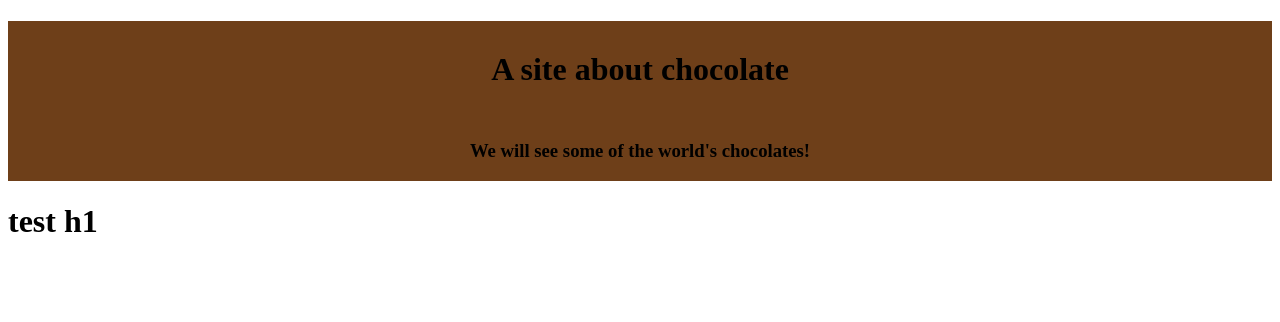
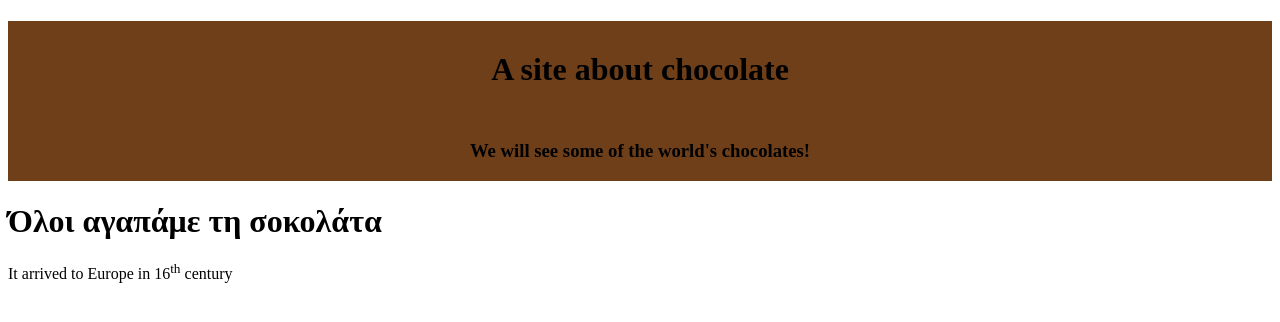
Before and after one commit to CeSeWo-LT/GitTest, a plain HTML site: page index.html in a window 1280 px wide. Drawn offline with Linux system fonts and the light colour scheme.

Commit message:
Fourth commit. Adding paragraph in index.html on GitHub

```diff
--- a/index.html
+++ b/index.html
@@ -15,7 +15,8 @@
         <h3>We will see some of the world's chocolates!</h3>
     </div>
 
-    <h1>test h1</h1>
+    <h1>Όλοι αγαπάμε τη σοκολάτα</h1>
+    <p>It arrived to Europe in 16<sup>th</sup> century</p>
 
 </body>
 
```
